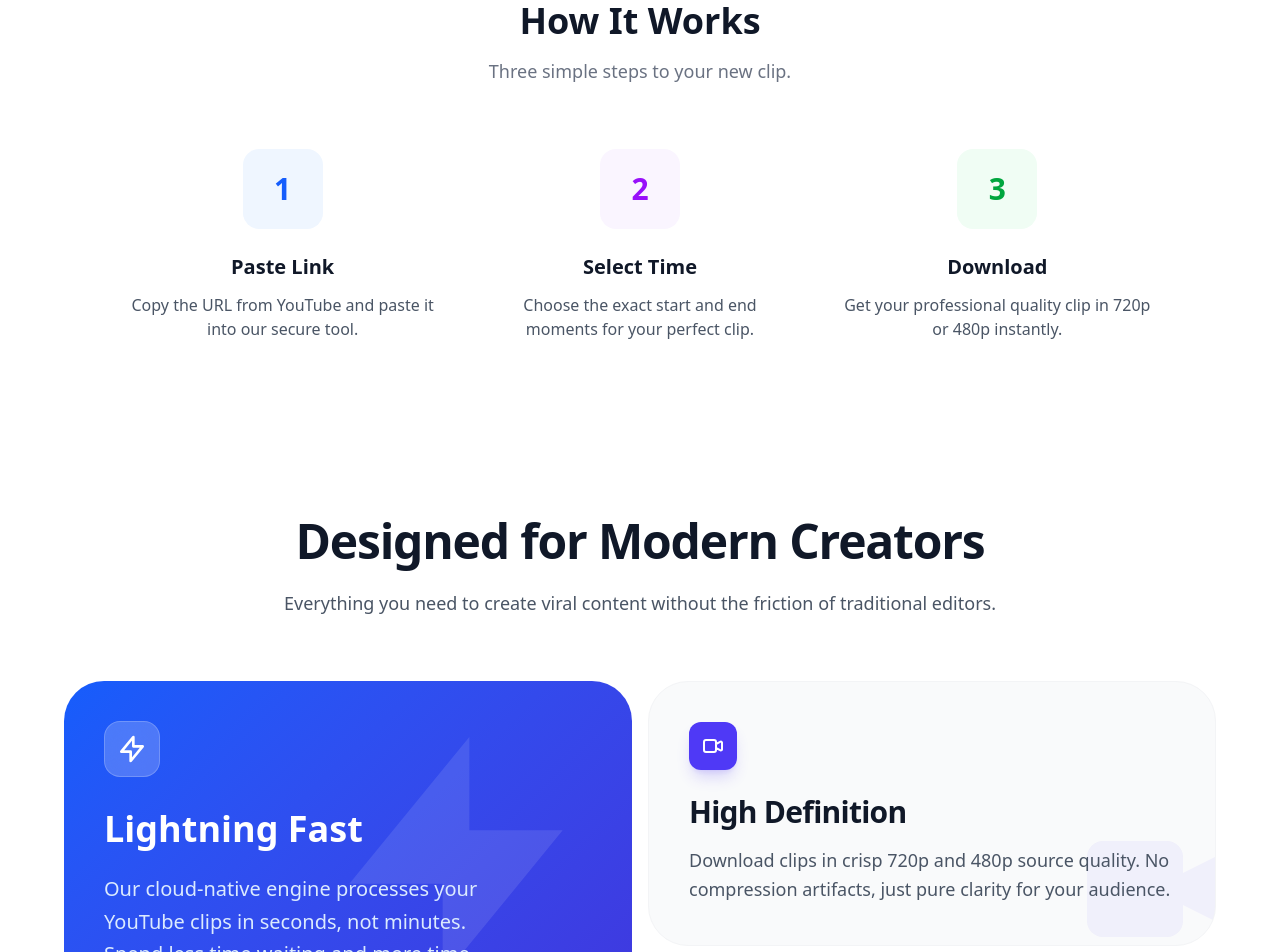
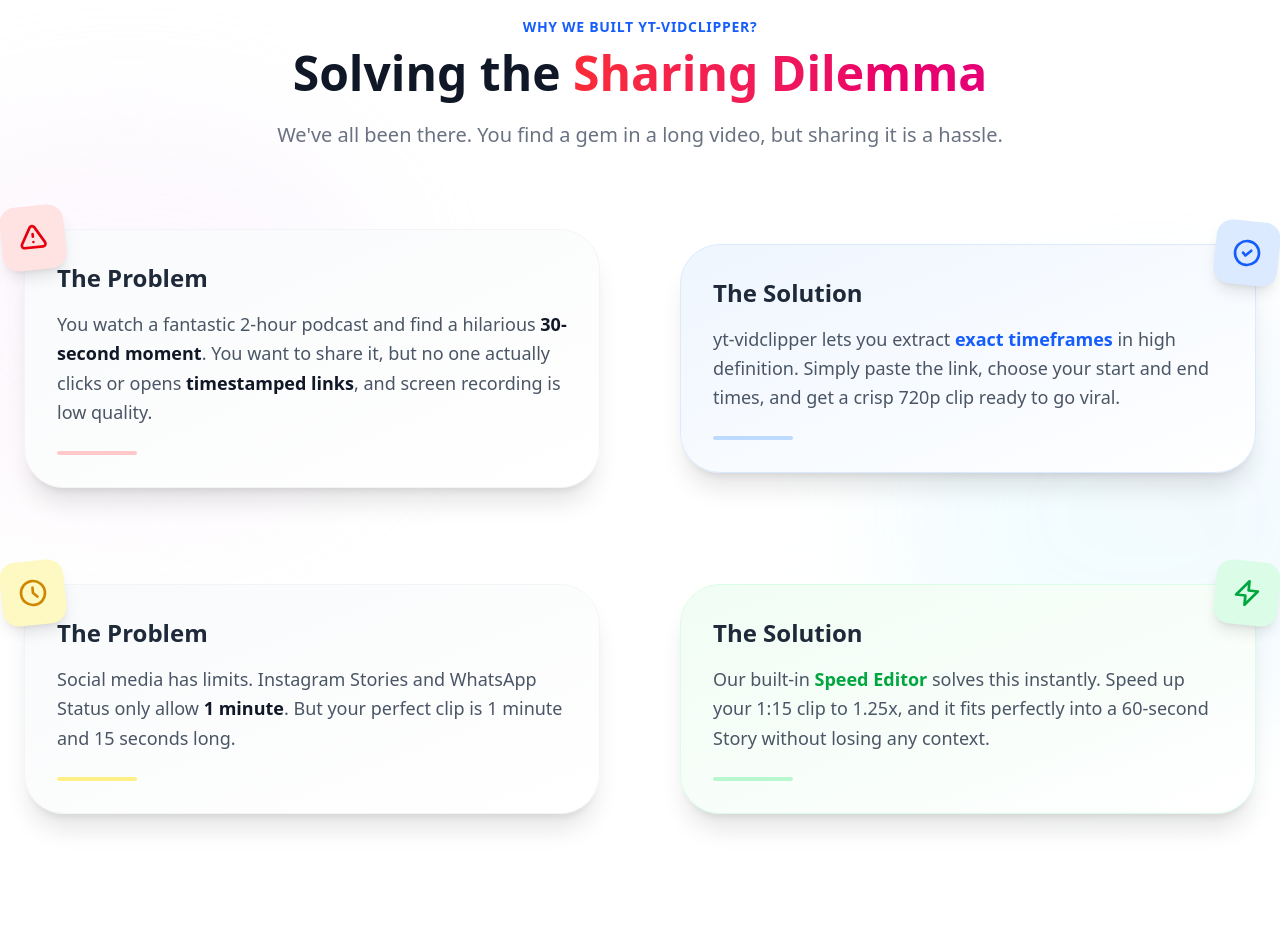
Before and after one commit to divyanshusoni21/Yt-vidclipper-fe, a React (Vite) app: page / in a window 1280 px wide. Shown: the part 800-1752 px from the top of the page. Built offline with nearby package versions, Linux system fonts and the light colour scheme.

Commit message:
feat : new sections added in landing page

```diff
--- a/src/pages/LandingPageV2.jsx
+++ b/src/pages/LandingPageV2.jsx
@@ -77,6 +77,76 @@
                 </div>
             </section>
 
+            {/* Problem & Solution Section */}
+            <section className="py-24 bg-white relative overflow-hidden">
+                <div className="absolute top-0 left-0 w-full h-full overflow-hidden z-0 opacity-30 pointer-events-none">
+                    <div className="absolute -left-[10%] top-[20%] w-[40%] h-[40%] rounded-full bg-gradient-to-tr from-pink-100 to-purple-100 blur-3xl animate-pulse"></div>
+                    <div className="absolute -right-[10%] bottom-[20%] w-[40%] h-[40%] rounded-full bg-gradient-to-bl from-blue-100 to-cyan-100 blur-3xl animate-pulse delay-1000"></div>
+                </div>
+
+                <div className="container mx-auto px-6 relative z-10">
+                    <div className="text-center max-w-3xl mx-auto mb-20">
+                        <span className="text-blue-600 font-bold tracking-wider uppercase text-sm mb-3 block">Why we built {projectName}?</span>
+                        <h2 className="text-4xl md:text-5xl font-bold mb-6 text-gray-900">Solving the <span className="text-transparent bg-clip-text bg-gradient-to-r from-red-500 to-pink-600">Sharing Dilemma</span></h2>
+                        <p className="text-xl text-gray-500">We've all been there. You find a gem in a long video, but sharing it is a hassle.</p>
+                    </div>
+
+                    <div className="grid md:grid-cols-2 gap-12 lg:gap-20 items-center mb-24">
+                        <div className="order-2 md:order-1">
+                            <div className="bg-gradient-to-br from-gray-50 to-white p-8 rounded-[2.5rem] border border-gray-100 shadow-xl relative group hover:shadow-2xl transition-all duration-300">
+                                <div className="absolute -top-6 -left-6 bg-red-100 text-red-600 p-4 rounded-2xl shadow-lg transform rotate-[-6deg] group-hover:rotate-[-12deg] transition-transform duration-300">
+                                    <svg className="w-8 h-8" fill="none" viewBox="0 0 24 24" stroke="currentColor"><path strokeLinecap="round" strokeLinejoin="round" strokeWidth="2" d="M12 9v2m0 4h.01m-6.938 4h13.856c1.54 0 2.502-1.667 1.732-3L13.732 4c-.77-1.333-2.694-1.333-3.464 0L3.34 16c-.77 1.333.192 3 1.732 3z" /></svg>
+                                </div>
+                                <h3 className="text-2xl font-bold mb-4 text-gray-800">The Problem</h3>
+                                <p className="text-gray-600 text-lg leading-relaxed mb-6">
+                                    You watch a fantastic 2-hour podcast and find a hilarious <span className="font-semibold text-gray-900">30-second moment</span>. You want to share it, but no one actually clicks or opens <span className="font-semibold text-gray-900">timestamped links</span>, and screen recording is low quality.
+                                </p>
+                                <div className="h-1 w-20 bg-red-200 rounded-full"></div>
+                            </div>
+                        </div>
+                        <div className="order-1 md:order-2">
+                            <div className="bg-gradient-to-br from-blue-50 to-white p-8 rounded-[2.5rem] border border-blue-100 shadow-xl relative group hover:shadow-2xl hover:shadow-blue-500/10 transition-all duration-300">
+                                <div className="absolute -top-6 -right-6 bg-blue-100 text-blue-600 p-4 rounded-2xl shadow-lg transform rotate-[6deg] group-hover:rotate-[12deg] transition-transform duration-300">
+                                    <svg className="w-8 h-8" fill="none" viewBox="0 0 24 24" stroke="currentColor"><path strokeLinecap="round" strokeLinejoin="round" strokeWidth="2" d="M9 12l2 2 4-4m6 2a9 9 0 11-18 0 9 9 0 0118 0z" /></svg>
+                                </div>
+                                <h3 className="text-2xl font-bold mb-4 text-gray-800">The Solution</h3>
+                                <p className="text-gray-600 text-lg leading-relaxed mb-6">
+                                    {projectName} lets you extract <span className="font-semibold text-blue-600">exact timeframes</span> in high definition. Simply paste the link, choose your start and end times, and get a crisp 720p clip ready to go viral.
+                                </p>
+                                <div className="h-1 w-20 bg-blue-200 rounded-full"></div>
+                            </div>
+                        </div>
+                    </div>
+
+                    <div className="grid md:grid-cols-2 gap-12 lg:gap-20 items-center">
+                        <div className="order-1">
+                            <div className="bg-gradient-to-br from-gray-50 to-white p-8 rounded-[2.5rem] border border-gray-100 shadow-xl relative group hover:shadow-2xl transition-all duration-300">
+                                <div className="absolute -top-6 -left-6 bg-yellow-100 text-yellow-600 p-4 rounded-2xl shadow-lg transform rotate-[-6deg] group-hover:rotate-[-12deg] transition-transform duration-300">
+                                    <svg className="w-8 h-8" fill="none" viewBox="0 0 24 24" stroke="currentColor"><path strokeLinecap="round" strokeLinejoin="round" strokeWidth="2" d="M12 8v4l3 3m6-3a9 9 0 11-18 0 9 9 0 0118 0z" /></svg>
+                                </div>
+                                <h3 className="text-2xl font-bold mb-4 text-gray-800">The Problem</h3>
+                                <p className="text-gray-600 text-lg leading-relaxed mb-6">
+                                    Social media has limits. Instagram Stories and WhatsApp Status only allow <span className="font-semibold text-gray-900">1 minute</span>. But your perfect clip is 1 minute and 15 seconds long.
+                                </p>
+                                <div className="h-1 w-20 bg-yellow-200 rounded-full"></div>
+                            </div>
+                        </div>
+                        <div className="order-2">
+                            <div className="bg-gradient-to-br from-green-50 to-white p-8 rounded-[2.5rem] border border-green-100 shadow-xl relative group hover:shadow-2xl hover:shadow-green-500/10 transition-all duration-300">
+                                <div className="absolute -top-6 -right-6 bg-green-100 text-green-600 p-4 rounded-2xl shadow-lg transform rotate-[6deg] group-hover:rotate-[12deg] transition-transform duration-300">
+                                    <svg className="w-8 h-8" fill="none" viewBox="0 0 24 24" stroke="currentColor"><path strokeLinecap="round" strokeLinejoin="round" strokeWidth="2" d="M13 10V3L4 14h7v7l9-11h-7z" /></svg>
+                                </div>
+                                <h3 className="text-2xl font-bold mb-4 text-gray-800">The Solution</h3>
+                                <p className="text-gray-600 text-lg leading-relaxed mb-6">
+                                    Our built-in <span className="font-semibold text-green-600">Speed Editor</span> solves this instantly. Speed up your 1:15 clip to 1.25x, and it fits perfectly into a 60-second Story without losing any context.
+                                </p>
+                                <div className="h-1 w-20 bg-green-200 rounded-full"></div>
+                            </div>
+                        </div>
+                    </div>
+                </div>
+            </section>
+
             {/* How It Works Section */}
             <section className="py-20 bg-white">
                 <div className="container mx-auto px-6">
@@ -123,25 +193,19 @@
                     </div>
 
                     <div className="grid grid-cols-1 md:grid-cols-4 gap-4 max-w-6xl mx-auto">
-                        {/* Speed Card */}
+                        {/* Cloud Clipping Card */}
                         <div className="md:col-span-2 md:row-span-2 bg-gradient-to-br from-blue-600 to-indigo-700 rounded-[2.5rem] p-10 flex flex-col justify-between text-white overflow-hidden relative group">
                             <div className="absolute top-0 right-0 p-4 opacity-10 group-hover:scale-125 transition-transform duration-700 pointer-events-none">
-                                <svg className="w-80 h-80" fill="currentColor" viewBox="0 0 24 24"><path d="M13 10V3L4 14h7v7l9-11h-7z" /></svg>
+                                <svg className="w-80 h-80" fill="currentColor" viewBox="0 0 24 24"><path d="M7 16a4 4 0 01-.88-7.903A5 5 0 1115.9 6L16 6a5 5 0 011 9.9M15 13l-3-3m0 0l-3 3m3-3v12" /></svg>
                             </div>
                             <div className="relative z-10">
                                 <div className="w-14 h-14 bg-white/20 backdrop-blur-md rounded-2xl flex items-center justify-center mb-8 border border-white/20">
-                                    <svg className="w-8 h-8" fill="none" stroke="currentColor" viewBox="0 0 24 24"><path strokeLinecap="round" strokeLinejoin="round" strokeWidth="2" d="M13 10V3L4 14h7v7l9-11h-7z" /></svg>
+                                    <svg className="w-8 h-8" fill="none" stroke="currentColor" viewBox="0 0 24 24"><path strokeLinecap="round" strokeLinejoin="round" strokeWidth="2" d="M7 16a4 4 0 01-.88-7.903A5 5 0 1115.9 6L16 6a5 5 0 011 9.9M15 13l-3-3m0 0l-3 3m3-3v12" /></svg>
                                 </div>
-                                <h3 className="text-4xl font-bold mb-6">Lightning Fast</h3>
+                                <h3 className="text-4xl font-bold mb-6">Clip Without Downloading</h3>
                                 <p className="text-blue-100 text-xl leading-relaxed max-w-sm font-light">
-                                    Our cloud-native engine processes your YouTube clips in seconds, not minutes. Spend less time waiting and more time creating.
+                                    Don't waste time downloading entire videos just to edit a small clip. Simply paste the URL, select your timeframe, and get your clip instantly.
                                 </p>
-                            </div>
-                            <div className="relative z-10 pt-12">
-                                <div className="flex items-center space-x-3 bg-blue-500/30 w-fit px-5 py-2.5 rounded-full border border-white/10 text-sm font-medium backdrop-blur-sm">
-                                    <div className="w-2.5 h-2.5 bg-green-400 rounded-full animate-pulse shadow-[0_0_10px_rgba(74,222,128,0.5)]"></div>
-                                    <span>Average processing: 14s</span>
-                                </div>
                             </div>
                         </div>
 
```
